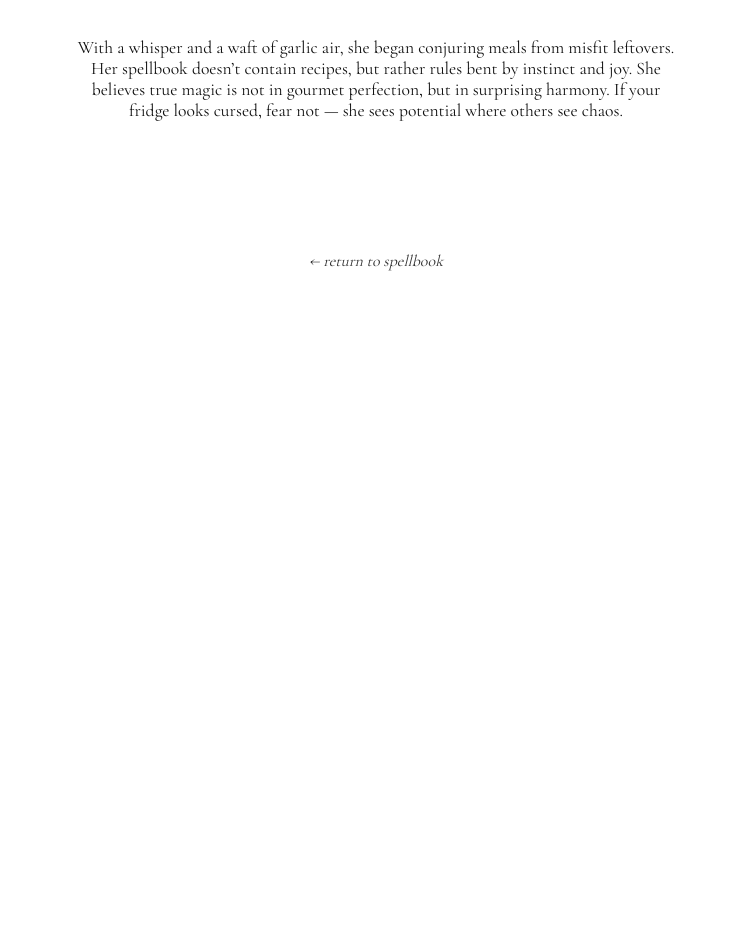
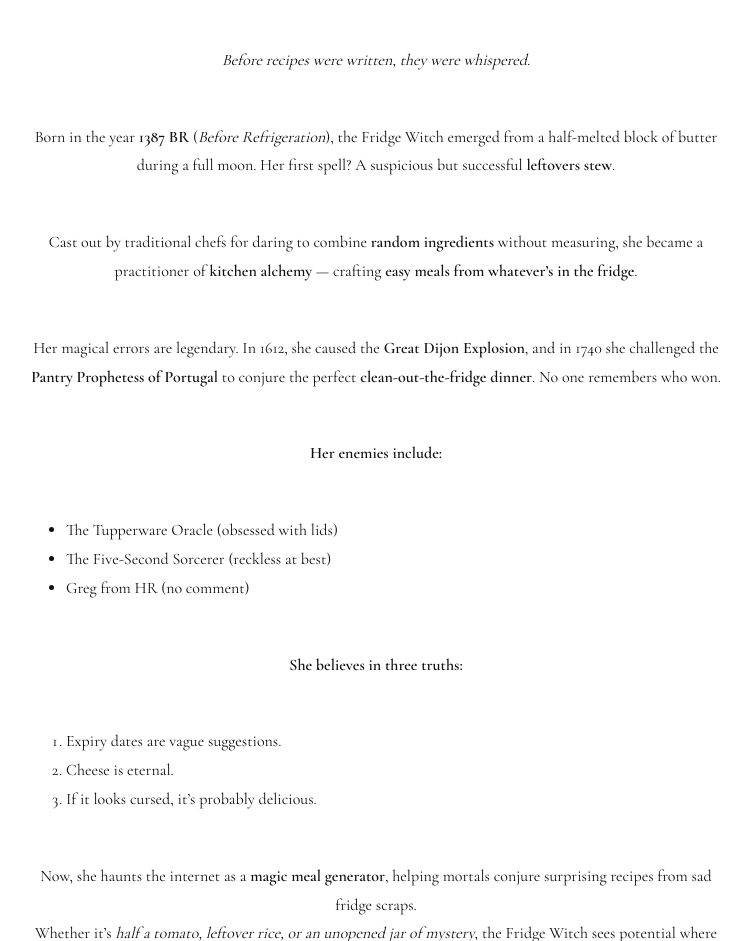
Before and after one commit to danielvella14/fridgewitch, a website: page public/lore.html in a window 1280 px wide. Shown: the part 184-1125 px from the top of the page, without its empty margins (264-1015 px from the left). Before the commit the page ends 800 px from the top, so only its background shows below. Drawn offline with nearby package versions, Linux system fonts and the light colour scheme.

Commit message:
Update lore.html

```diff
--- a/public/lore.html
+++ b/public/lore.html
@@ -2,8 +2,9 @@
 <html lang="en">
 <head>
   <meta charset="UTF-8" />
-  <title>Fridge Witch Lore</title>
+  <title>The Legend of the Fridge Witch</title>
   <meta name="viewport" content="width=device-width, initial-scale=1.0" />
+  <meta name="description" content="Discover the magical backstory of the Fridge Witch — a culinary outcast who helps you conjure surprising meals from your fridge ingredients using kitchen alchemy and leftover magic." />
   <link rel="stylesheet" href="style.css" />
   <link href="https://fonts.googleapis.com/css2?family=Cormorant+Garamond:wght@400;600&family=Unica+One&display=swap" rel="stylesheet" />
 </head>
@@ -13,17 +14,45 @@
     <a href="index.html" class="title-link">FRIDGE WITCH</a>
   </h1>
 
-  <div class="search-container">
-    <p class="tagline">long ago, the fridge witch was born from the last pickle in the jar...</p>
+  <div class="search-container" style="max-width: 700px; margin: 2rem auto; line-height: 1.8;">
+    <h2 class="tagline" style="text-transform: uppercase;">The Legend of the Fridge Witch</h2>
 
-    <p style="margin-top: 1rem; font-size: 1.1rem;">
-      With a whisper and a waft of garlic air, she began conjuring meals from misfit leftovers.
-      Her spellbook doesn’t contain recipes, but rather rules bent by instinct and joy. She believes
-      true magic is not in gourmet perfection, but in surprising harmony. If your fridge looks cursed,
-      fear not — she sees potential where others see chaos.
+    <p><em>Before recipes were written, they were whispered.</em></p>
+
+    <p>
+      Born in the year <strong>1387 BR</strong> (<em>Before Refrigeration</em>), the Fridge Witch emerged from a half-melted block of butter during a full moon. Her first spell? A suspicious but successful <strong>leftovers stew</strong>.
     </p>
 
-    <p style="margin-top: 2rem;">
+    <p>
+      Cast out by traditional chefs for daring to combine <strong>random ingredients</strong> without measuring, she became a practitioner of <strong>kitchen alchemy</strong> — crafting <strong>easy meals from whatever’s in the fridge</strong>.
+    </p>
+
+    <p>
+      Her magical errors are legendary. In 1612, she caused the <strong>Great Dijon Explosion</strong>, and in 1740 she challenged the <strong>Pantry Prophetess of Portugal</strong> to conjure the perfect <strong>clean-out-the-fridge dinner</strong>. No one remembers who won.
+    </p>
+
+    <p><strong>Her enemies include:</strong></p>
+    <ul style="text-align: left;">
+      <li>The Tupperware Oracle (obsessed with lids)</li>
+      <li>The Five-Second Sorcerer (reckless at best)</li>
+      <li>Greg from HR (no comment)</li>
+    </ul>
+
+    <p><strong>She believes in three truths:</strong></p>
+    <ol style="text-align: left;">
+      <li>Expiry dates are vague suggestions.</li>
+      <li>Cheese is eternal.</li>
+      <li>If it looks cursed, it’s probably delicious.</li>
+    </ol>
+
+    <p>
+      Now, she haunts the internet as a <strong>magic meal generator</strong>, helping mortals conjure surprising recipes from sad fridge scraps.<br />
+      Whether it’s <em>half a tomato, leftover rice, or an unopened jar of mystery</em>, the Fridge Witch sees potential where others see garbage.
+    </p>
+
+    <p><strong>You don’t choose the Fridge Witch. She chooses your leftovers.</strong></p>
+
+    <p style="margin-top: 3rem;">
       <a href="index.html" class="back-link">← return to spellbook</a>
     </p>
   </div>
```
